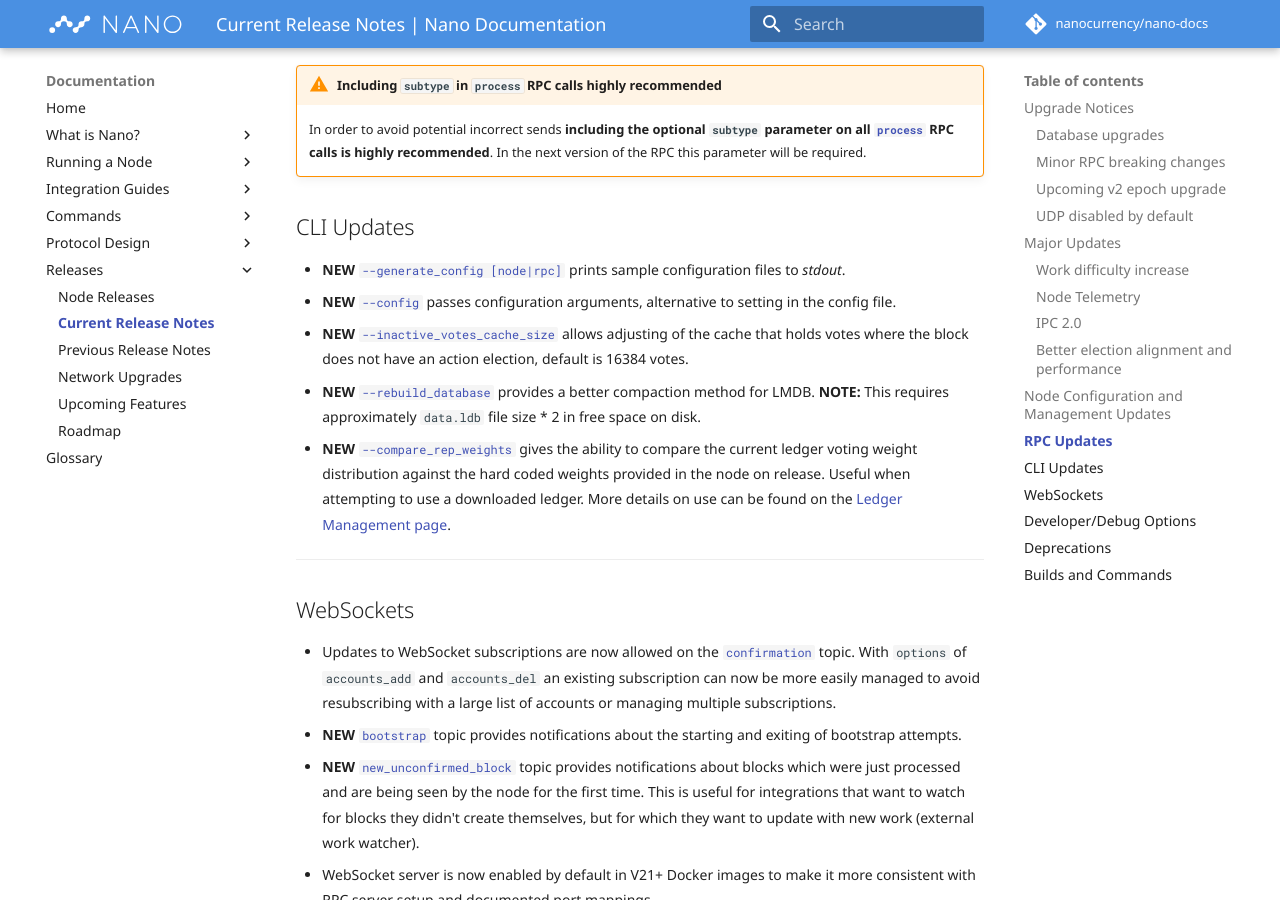
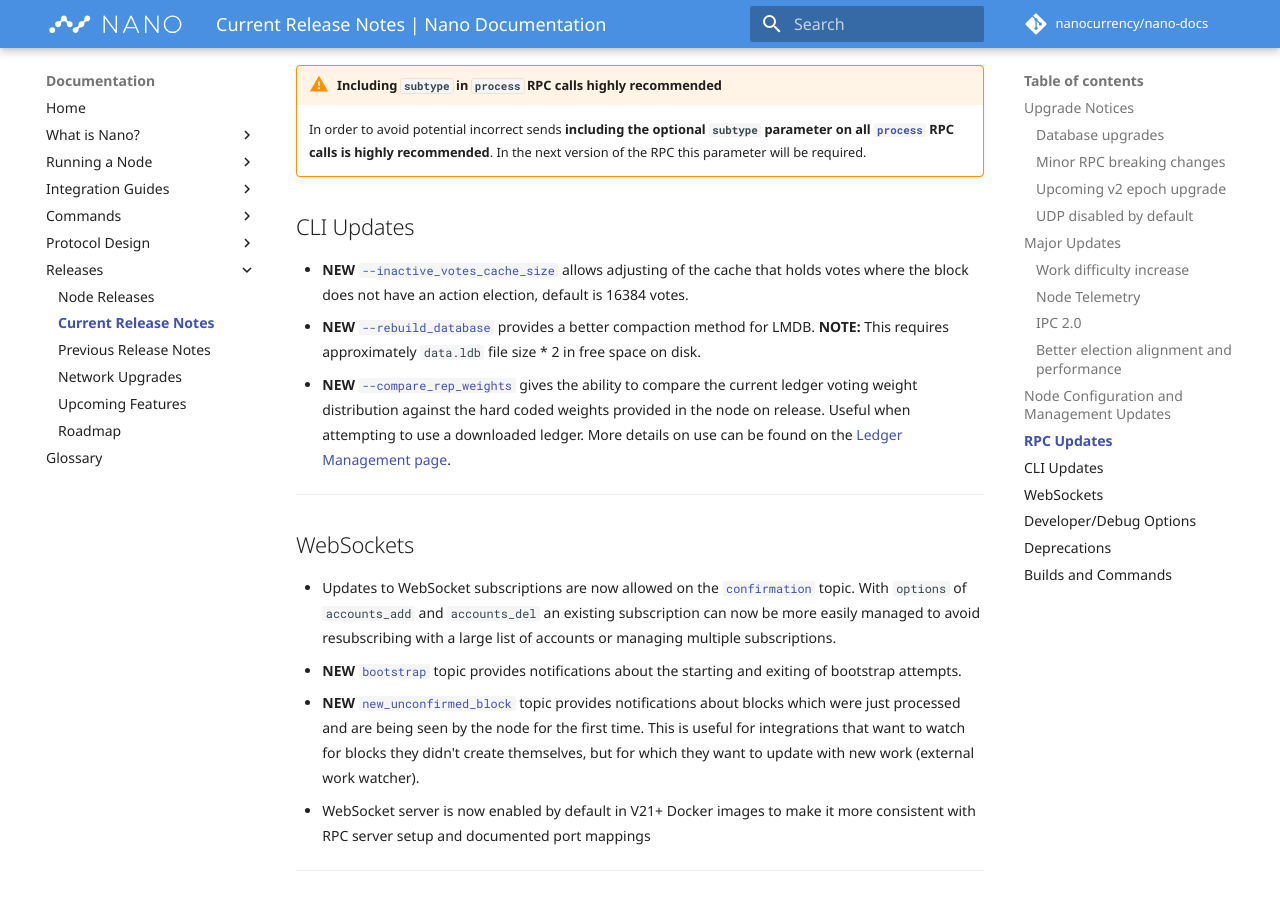
Before and after one commit to nanocurrency/nano-docs, an MkDocs documentation site: the page built from docs/releases/current-release-notes.md, in a window 1280 px wide and 900 px high, scrolled down 4323 px. Built offline with MkDocs 1.6.1 and Material for MkDocs 9.7.7, drawn with Linux system fonts in a browser that asks for light colours; comment, search, counter and statistics services are not loaded.

Commit message:
Remove callouts for --generate_config and --config, these were added in v20

```diff
--- a/docs/releases/current-release-notes.md
+++ b/docs/releases/current-release-notes.md
@@ -95,8 +95,6 @@
 
 ## CLI Updates
 
-* **NEW** [`--generate_config [node|rpc]`](/commands/command-line-interface/#-generate_config-noderpc) prints sample configuration files to *stdout*.
-* **NEW** [`--config`](/commands/command-line-interface/#-config-keyvalue) passes configuration arguments, alternative to setting in the config file.
 * **NEW** [`--inactive_votes_cache_size`](/commands/command-line-interface/#-inactive_votes_cache_size) allows adjusting of the cache that holds votes where the block does not have an action election, default is 16384 votes.
 * **NEW** [`--rebuild_database`](/commands/command-line-interface/#-rebuild_database) provides a better compaction method for LMDB. **NOTE:** This requires approximately `data.ldb` file size * 2 in free space on disk.
 * **NEW** [`--compare_rep_weights`](/commands/command-line-interface/#-compare_rep_weights) gives the ability to compare the current ledger voting weight distribution against the hard coded weights provided in the node on release. Useful when attempting to use a downloaded ledger. More details on use can be found on the [Ledger Management page](/running-a-node/ledger-management).
```
